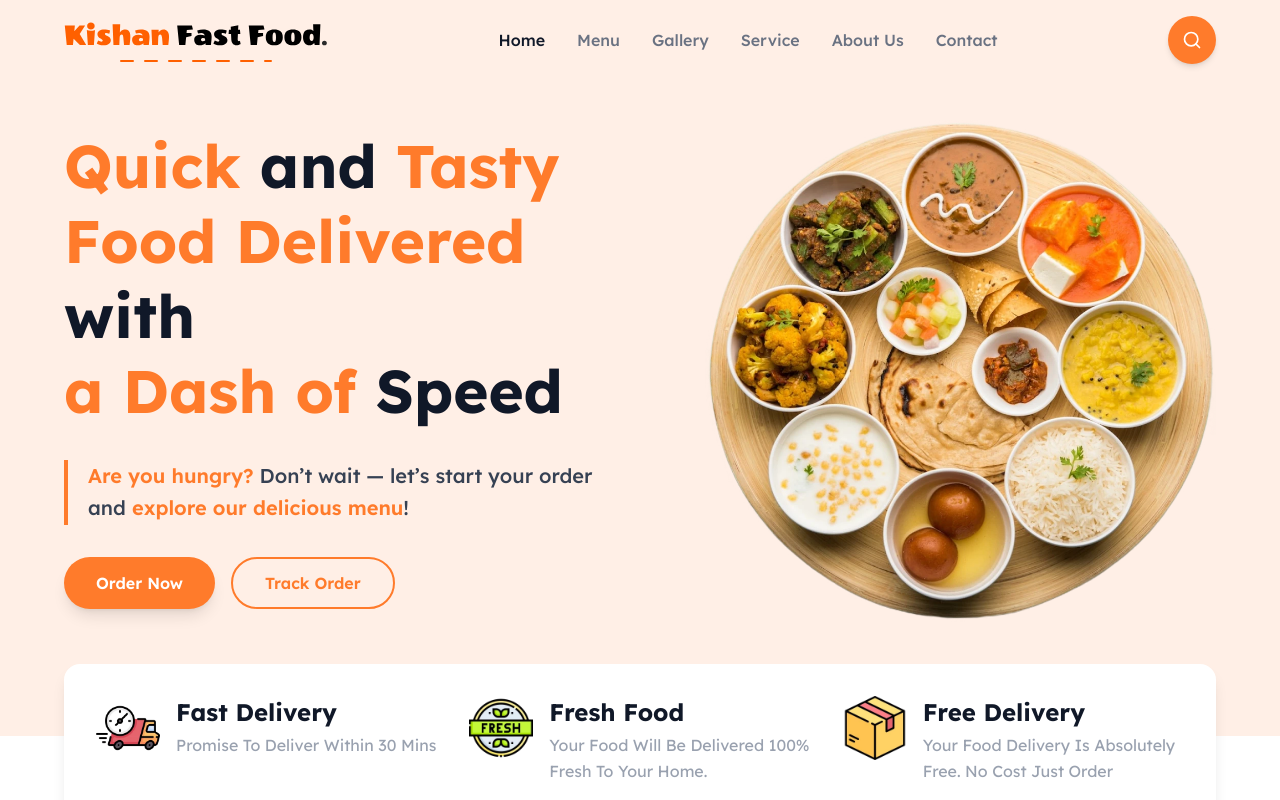
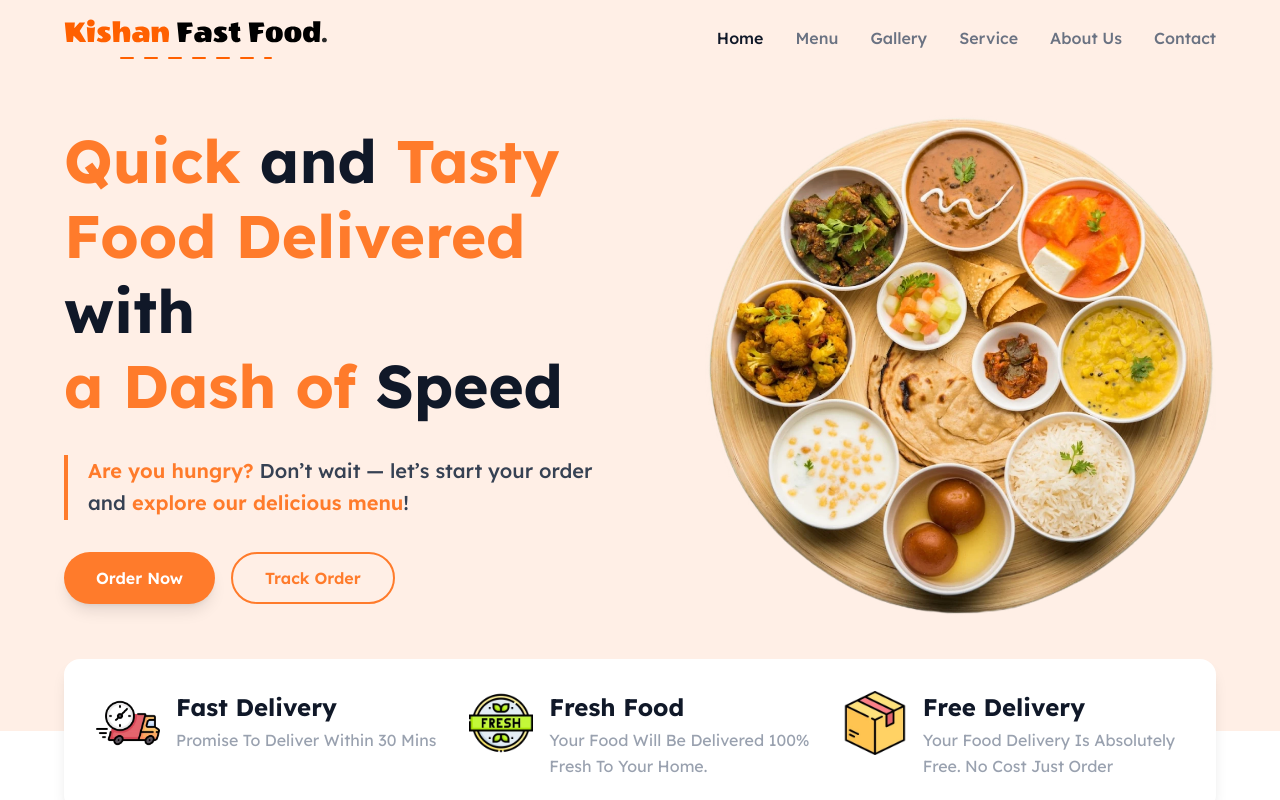
Before and after one commit to anshulgadia04/kishan-fast-food, a React (Vite) app: page / in a window 1280 px wide. Shown: the top 800 px of the page. Built offline with nearby package versions, Linux system fonts and the light colour scheme.

Commit message:
feat: added mobile menu functionality

```diff
--- a/src/components/Header.jsx
+++ b/src/components/Header.jsx
@@ -1,7 +1,9 @@
-import React from 'react';
-import { Search } from 'lucide-react';
+import React, { useState } from 'react';
+import { Menu, X } from 'lucide-react';
 
 const Header = () => {
+  const [isMobileMenuOpen, setIsMobileMenuOpen] = useState(false);
+
   const navLinks = [
     { name: 'Home', href: '#home', active: true },
     { name: 'Menu', href: '#menu', active: false },
@@ -12,7 +14,7 @@ const Header = () => {
   ];
 
   return (
-    <header className="bg-[#FFEFE6] px-6 py-4 lg:px-16">
+    <header className="bg-[#FFEFE6] px-6 py-4 lg:px-16 relative z-50">
       <nav className="flex items-center justify-between max-w-7xl mx-auto">
         {/* Logo */}
         <div className="flex items-center">
@@ -41,14 +43,40 @@ const Header = () => {
           ))}
         </ul>
 
-        {/* Search Button */}
+        {/* Mobile Menu Toggle Button */}
         <button
-          className="w-12 h-12 rounded-full bg-[#ff7b2b] flex items-center justify-center hover:bg-[#c65b18] cursor-pointer transition-colors shadow-md"
-          aria-label="Search"
+          className="md:hidden w-12 h-12 rounded-full bg-[#ff7b2b] flex items-center justify-center hover:bg-[#c65b18] cursor-pointer transition-colors shadow-md"
+          onClick={() => setIsMobileMenuOpen(!isMobileMenuOpen)}
+          aria-label="Toggle menu"
         >
-          <Search className="w-5 h-5 text-white" />
+          {isMobileMenuOpen ? (
+            <X className="w-6 h-6 text-white" />
+          ) : (
+            <Menu className="w-6 h-6 text-white" />
+          )}
         </button>
       </nav>
+
+      {/* Mobile Nav Dropdown */}
+      {isMobileMenuOpen && (
+        <div className="absolute top-[80px] left-4 right-4 bg-white rounded-2xl shadow-xl p-6 md:hidden border border-gray-100 animate-in fade-in slide-in-from-top-4 duration-200">
+          <ul className="flex flex-col gap-6">
+            {navLinks.map((link) => (
+              <li key={link.name}>
+                <a
+                  href={link.href}
+                  onClick={() => setIsMobileMenuOpen(false)}
+                  className={`block text-lg font-medium transition-colors hover:text-[#ff7b2b] ${
+                    link.active ? 'text-[#ff7b2b]' : 'text-gray-600'
+                  }`}
+                >
+                  {link.name}
+                </a>
+              </li>
+            ))}
+          </ul>
+        </div>
+      )}
     </header>
   );
 };
```
